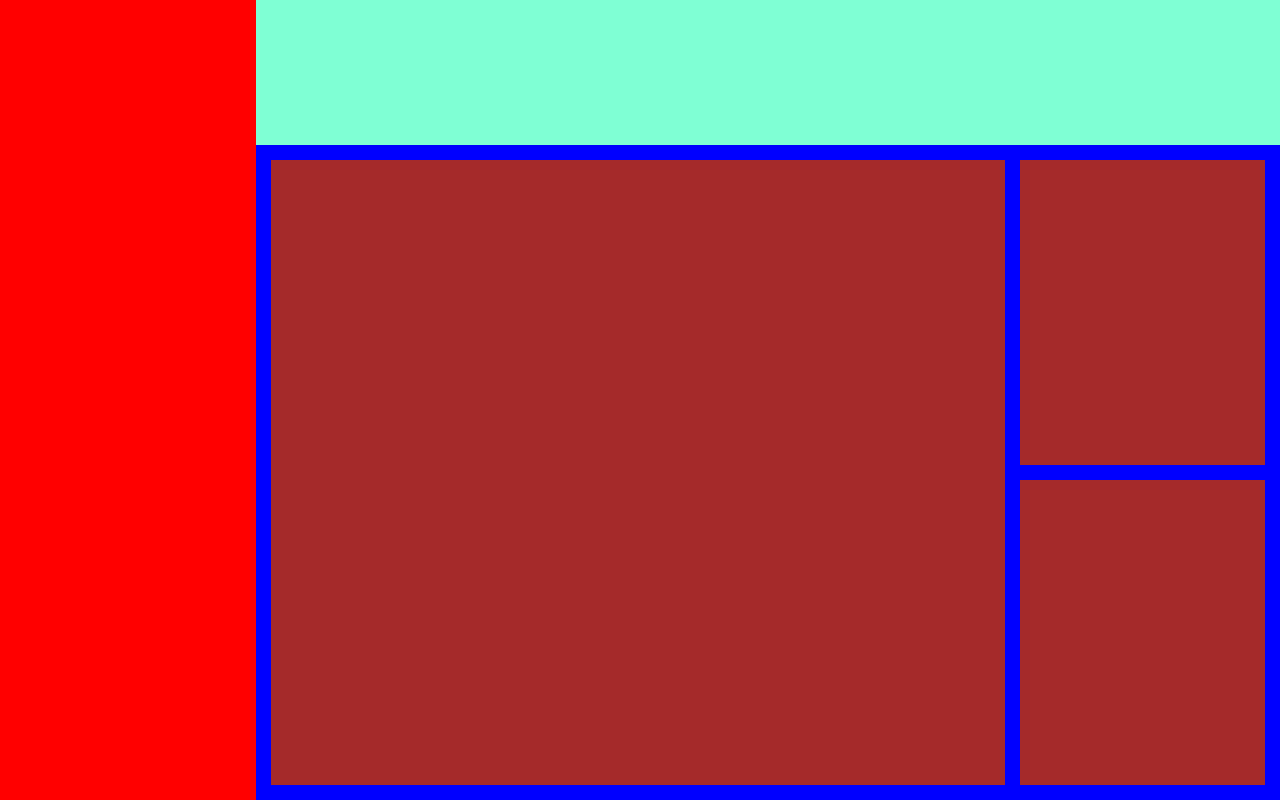
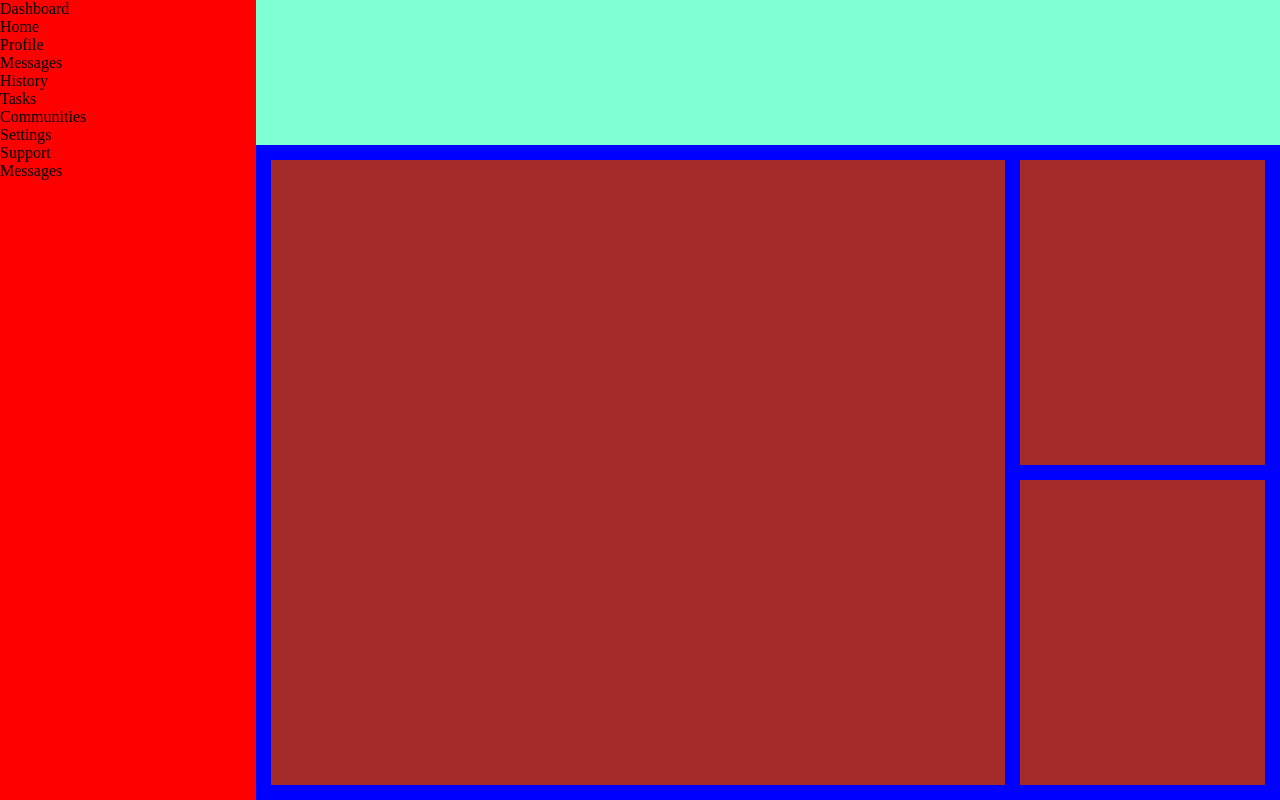
Before and after one commit to Alp9ne/admin-dashboard, a plain HTML site: page index.html in a window 1280 px wide. Drawn offline with Linux system fonts and the light colour scheme.

Commit message:
update header w/ divs & sidebar position

```diff
--- a/index.html
+++ b/index.html
@@ -9,10 +9,29 @@
 <body>
   <div class="container">
     <div class="header">
-
+      <div class="header-top">
+        <div class="search-bar-container"></div>
+        <div class="social-tab-container"></div>
+      </div>
+      <div class="header-bottom">
+        <div class=""></div>
+      </div>
     </div>
     <div class="sidebar">
-
+      <div class="sidebar-container">
+        <div class="dashboard">Dashboard</div>
+        <div class="nav-one">
+          <div class="nav-button">Home</div>
+          <div class="nav-button">Profile</div>
+          <div class="nav-button">Messages</div>
+          <div class="nav-button">History</div>
+          <div class="nav-button">Tasks</div>
+          <div class="nav-button">Communities</div>
+          <div class="nav-button">Settings</div>
+          <div class="nav-button">Support</div>
+          <div class="nav-button">Messages</div>
+        </div>
+      </div>
     </div>
     <div class="main-content">
       <div id="projects" class="sub-content"></div>
```
